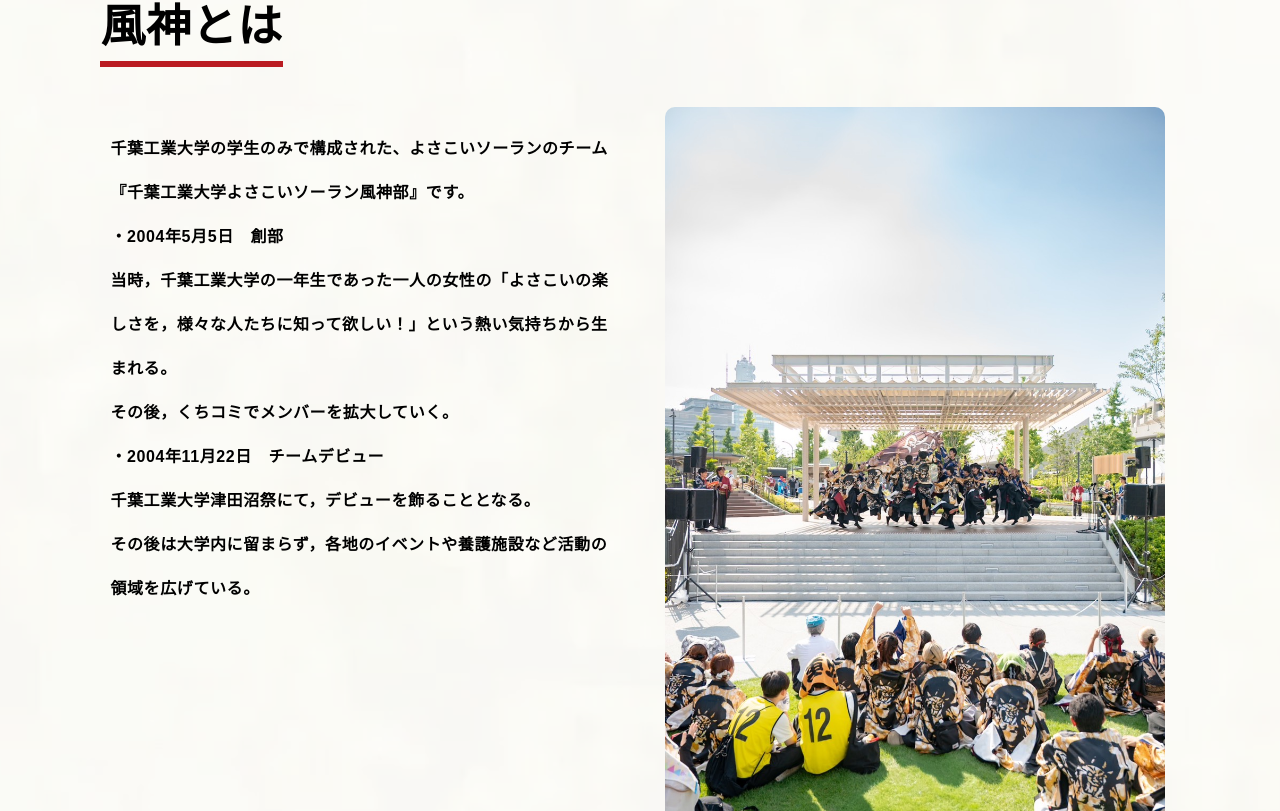
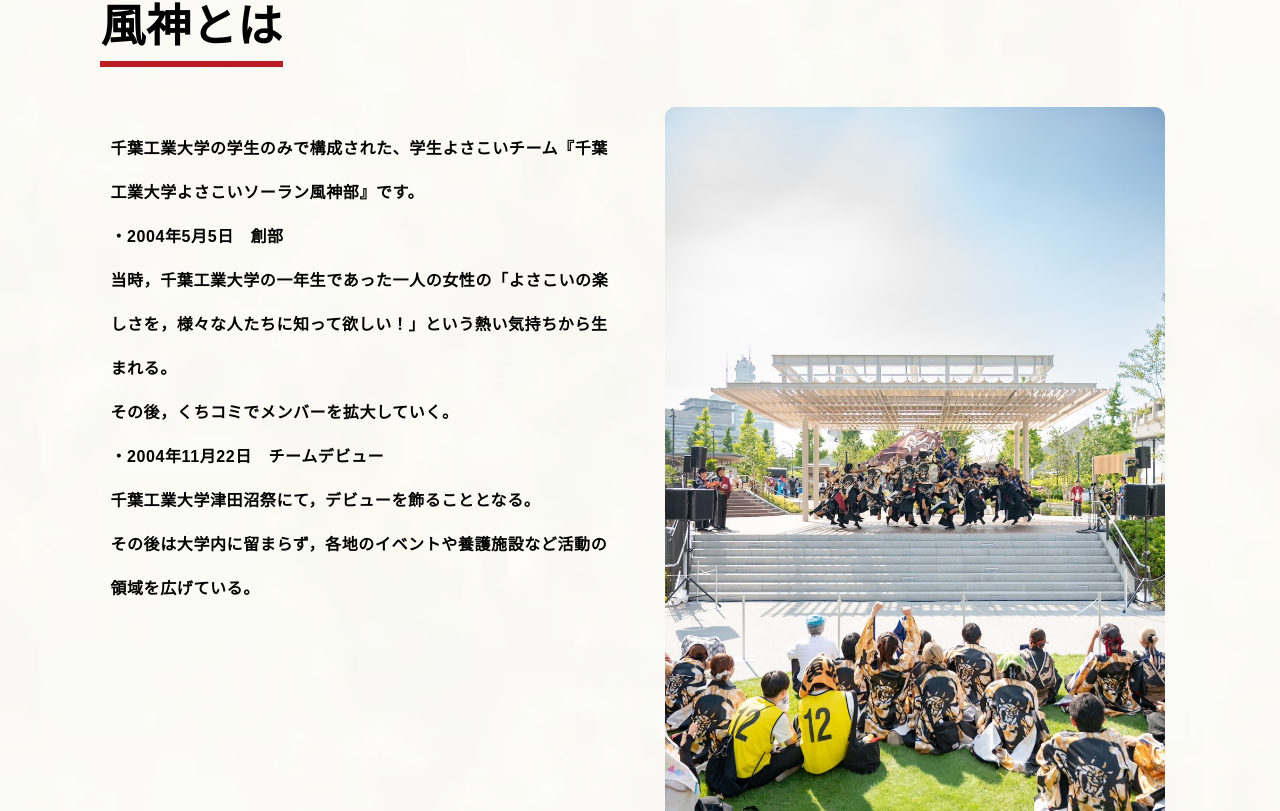
Before and after one commit to fuujin4351/fuujin, a Next.js app: page /about in a window 1280 px wide. Shown: the part 554-1365 px from the top of the page. Built offline with nearby package versions, Linux system fonts and the light colour scheme.

Commit message:
Update Intro.tsx

```diff
--- a/src/components/sections/about/Intro.tsx
+++ b/src/components/sections/about/Intro.tsx
@@ -65,7 +65,7 @@
 const IntroText: React.FC = () => (
   <div className={styles.text}>
     <p className={styles.description}>
-      千葉工業大学の学生のみで構成された、よさこいソーランのチーム『千葉工業大学よさこいソーラン風神部』です。
+      千葉工業大学の学生のみで構成された、学生よさこいチーム『千葉工業大学よさこいソーラン風神部』です。
       <br />
       ・2004年5月5日　創部
       <br />
```
